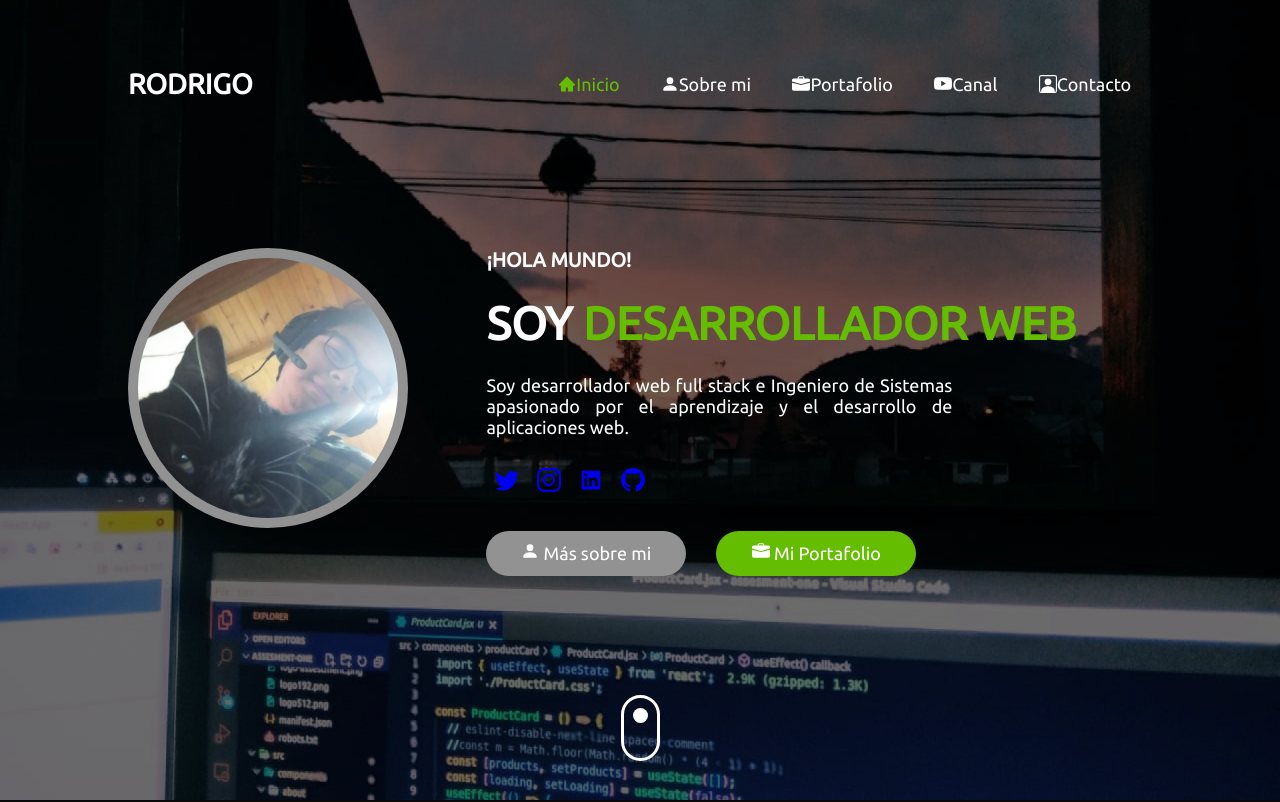
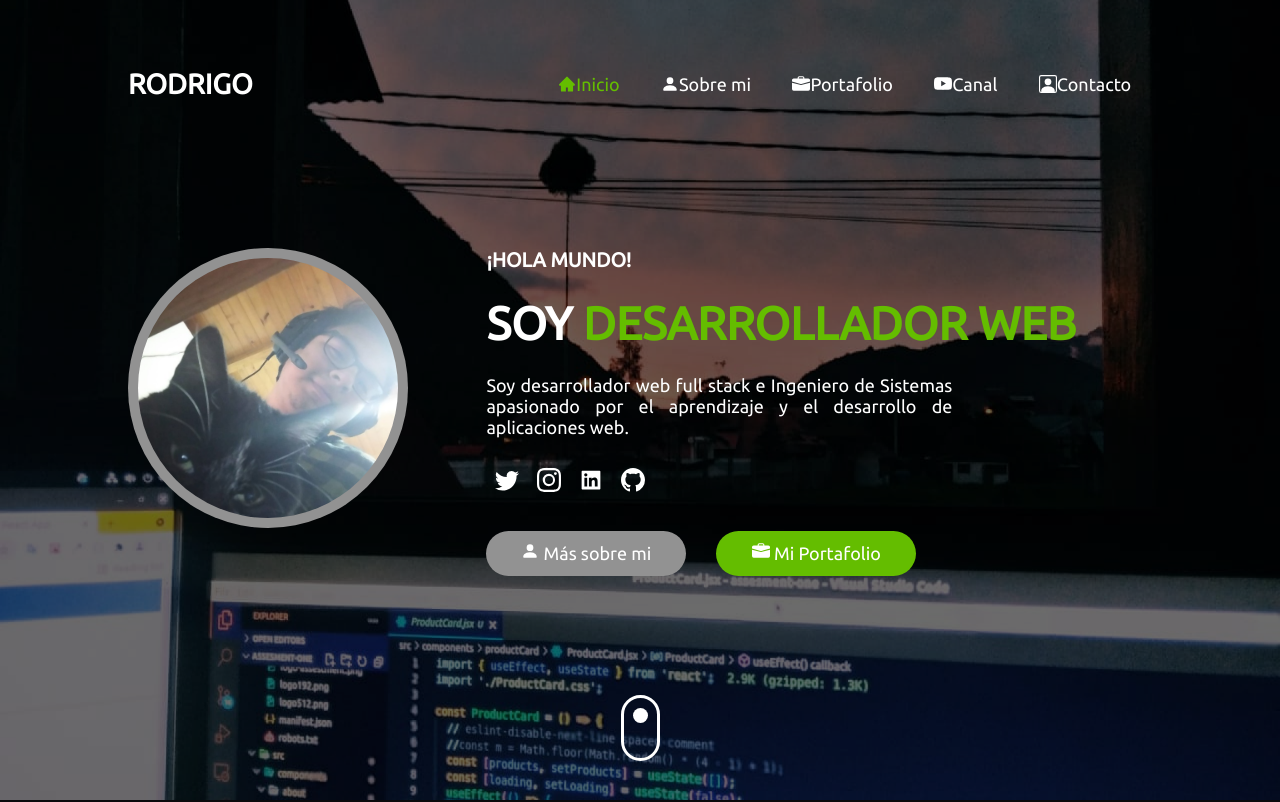
Before and after one commit to rodrigo-calle/portfolio, a React (Create React App) app: page / in a window 1280 px wide. Shown: the top 802 px of the page. Built offline with nearby package versions, Linux system fonts and the light colour scheme.

Commit message:
modify icons colors

```diff
--- a/src/components/banner/Banner.jsx
+++ b/src/components/banner/Banner.jsx
@@ -98,16 +98,20 @@ const Banner = () => {
             </p>
 
             <div className="info__social">
-            <a href="https://twitter.com/Rodrigo_CesarC">
+            <a
+              href="https://twitter.com/Rodrigo_CesarC"
+              target="_blank" rel="noreferrer"
+              style={{textDecoration: "none"}}
+              >
               <BsTwitter />
             </a>
-            <a href="https://www.linkedin.com/in/rodrigocallecastillo/" target="_blank" rel="noreferrer">
+            <a href="https://www.linkedin.com/in/rodrigocallecastillo/" style={{textDecoration: "none"}} target="_blank" rel="noreferrer">
               <BsInstagram />
             </a>
-            <a href="https://www.linkedin.com/in/rodrigocallecastillo/" target="_blank" rel="noreferrer">
+            <a href="https://www.linkedin.com/in/rodrigocallecastillo/" style={{textDecoration: "none"}} target="_blank" rel="noreferrer">
               <AiFillLinkedin />
             </a>
-            <a href="https://github.com/rodrigo-calle" target="_blank" rel="noreferrer">
+            <a href="https://github.com/rodrigo-calle" style={{textDecoration: "none"}} target="_blank" rel="noreferrer">
               <BsGithub />
             </a>
             </div>
--- a/src/components/banner/Banner.scss
+++ b/src/components/banner/Banner.scss
@@ -141,6 +141,7 @@
     width: 28px;
     margin: 0px 9px;
     cursor: pointer;
+    color: #fff;
 }
 .info__buttons .about-btn, .info__buttons .portfolio-btn{
     width: 301px;
```
